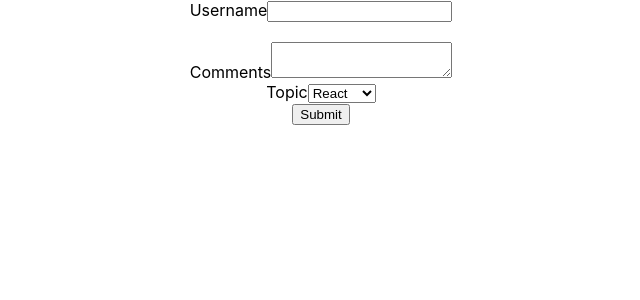
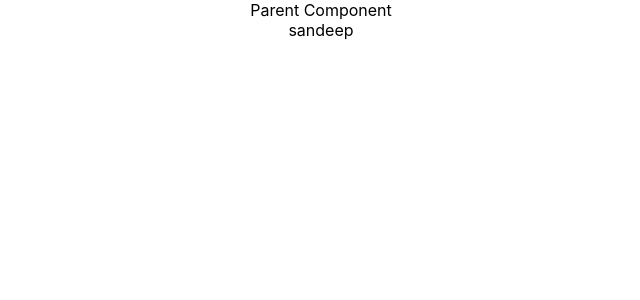
Before and after one commit to syadavdev/js-sample-code, a React (Create React App) app: page / in a window 1280 px wide. Shown: the top 300 px of the page, without its empty margins (319-959 px from the left). Built offline with nearby package versions, Linux system fonts and the light colour scheme.

Commit message:
learn about regular and pure component in react

```diff
--- a/src/App.js
+++ b/src/App.js
@@ -14,12 +14,19 @@
 import Inline from './components/inline'
 import './appStyles.css'
 import styles from './appStyles.module.css'
-import Form from './components/Form';
+import Form from './components/Form'
+import FragmentDemo from './components/FragmentDemo'
+import Table from './components/Table'
+import PureCompo from './components/PureCompo'
+import ParentComp from './components/ParentComp';
 
 function App() {
   return (
     <div className="App">
-      <Form />
+      <ParentComp />
+      {/* <Table /> */}
+      {/* <FragmentDemo /> */}
+      {/* <Form /> */}
       {/* <h1 className='error'>Error</h1>
       <h1 className={styles.success}>Success</h1> */}
       {/* <EventBind></EventBind> */}
--- /dev/null
+++ b/src/components/Columns.js
@@ -0,0 +1,21 @@
+import React from 'react'
+
+function Column(){
+    const items = []
+    return(
+        <>
+            {/* {
+                items.map(item => (
+                    <React.Fragment key={item.id}>
+                        <h1>Title</h1>
+                        <p>{item.title}</p>
+                    </React.Fragment>
+                ))
+            } */}
+            <td>Name</td>
+            <td>Sandeep</td>
+        </>
+    )
+}
+
+export default Column
--- /dev/null
+++ b/src/components/FragmentDemo.js
@@ -0,0 +1,14 @@
+import React from 'react'
+
+function FragmentDemo(){
+    return(
+        <React.Fragment>
+            <h1>
+                Fragment Demo
+            </h1>
+            <p>this describes the Fragment</p>
+        </React.Fragment>
+    )
+}
+
+export default FragmentDemo
--- /dev/null
+++ b/src/components/MemoComp.js
@@ -0,0 +1,12 @@
+import React from 'react'
+
+function MemoComp({name}) {
+    console.log('Rendring Memo Component')
+    return (
+        <div>
+            {name}
+        </div>
+    )
+}
+
+export default React.memo(MemoComp)
--- /dev/null
+++ b/src/components/ParentComp.js
@@ -0,0 +1,38 @@
+import React, { Component } from 'react'
+import MemoComp from './MemoComp'
+import PureCompo from './PureCompo'
+import RegularComp from './RegularComp'
+
+class ParentComp extends Component {
+
+    constructor(props) {
+        super(props)
+
+        this.state = {
+             name: 'sandeep'
+        }
+    }
+
+    componentDidMount(){
+        setInterval(() =>(
+            this.setState({
+                name: 'sandeep'
+            })
+        ), 2000)
+    }
+
+
+    render() {
+        console.log('***********Parent Compo***********')
+        return (
+            <div>
+                Parent Component
+                <MemoComp name={this.state.name}/>
+                {/* <RegularComp name={this.state.name} />
+                <PureCompo name={this.state.name} /> */}
+            </div>
+        )
+    }
+}
+
+export default ParentComp
--- /dev/null
+++ b/src/components/PureCompo.js
@@ -0,0 +1,14 @@
+import React, { PureComponent } from 'react'
+
+class PureCompo extends PureComponent{
+    render(){
+        console.log('Pure Compo')
+        return(
+            <div>
+                Pure Component {this.props.name}
+            </div>
+        )
+    }
+}
+
+export default PureCompo
--- /dev/null
+++ b/src/components/RegularComp.js
@@ -0,0 +1,14 @@
+import React, { Component } from 'react'
+
+class RegularComp extends Component {
+    render() {
+        console.log('Regular Compo')
+        return (
+            <div>
+                Regular Component {this.props.name}
+            </div>
+        )
+    }
+}
+
+export default RegularComp
--- /dev/null
+++ b/src/components/Table.js
@@ -0,0 +1,16 @@
+import React from 'react'
+import Columns from './Columns'
+
+function Table(){
+    return(
+        <table>
+            <tbody>
+                <tr>
+                    <Columns />
+                </tr>
+            </tbody>
+        </table>
+    )
+}
+
+export default Table
```
Also changed, not shown: 1 other file (tests, documents, lock files or other folders).
